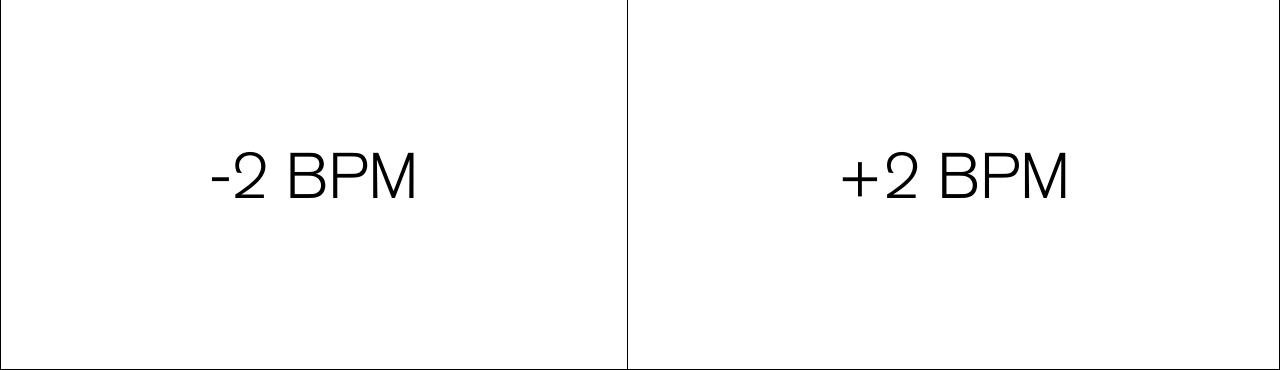
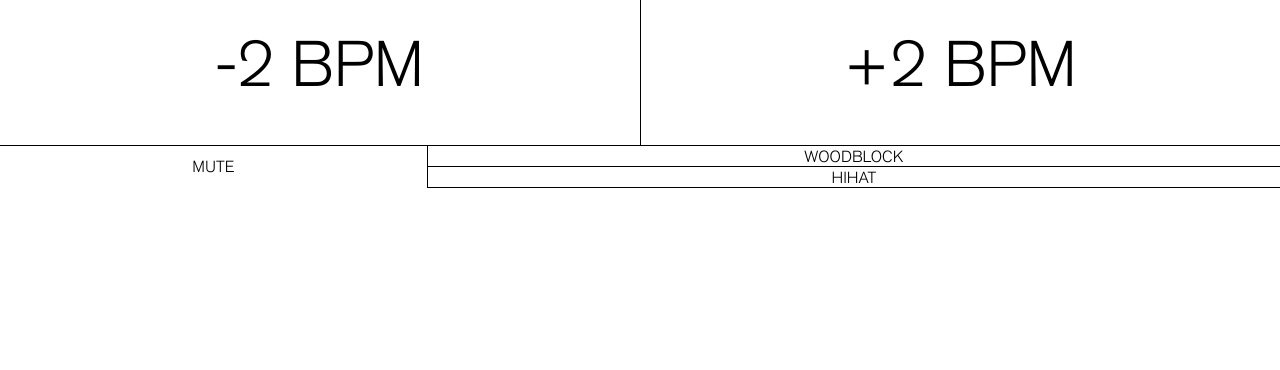
Before and after one commit to nickells/metronome, a website built with webpack: page index.html in a window 1280 px wide. Shown: the part 769-1139 px from the top of the page. After the commit the page ends 957 px from the top, so only its background shows below. Built offline with Linux system fonts and the light colour scheme.

Commit message:
added buttons

```diff
--- a/index.html
+++ b/index.html
@@ -15,6 +15,15 @@
       <div>-2 BPM</div>
       <div>+2 BPM</div>
     </div>
+    <div class="controls">
+      <div class="mute">
+        <span>MUTE</span>
+      </div>
+      <div class="sound">
+        <div>WOODBLOCK</div>
+        <div>HIHAT</div>
+      </div>
+    </div>
   </div>
   <script>
   // analytics
--- a/src/scripts/globals.js
+++ b/src/scripts/globals.js
@@ -1,4 +1,6 @@
 const { bpmToInterval, clamp } = require('./utils')
+const { getMutedStatus } = require('./mute')
+const { getCurrentSound } = require('./sounds')
 
 const $bpm = document.getElementsByClassName('bpm')[0]
 const $sound = new Audio('perc-808.wav')
@@ -21,7 +23,9 @@ const updateBpm = (newBpm) => {
 
 
 function tick(){
-  $sound.play()
+  if (!getMutedStatus()) {
+    getCurrentSound().play()
+  }
   setTimeout(tick, getInterval())
 }
 
--- a/src/scripts/index.js
+++ b/src/scripts/index.js
@@ -17,7 +17,6 @@ const { updateBpm, tick } = require('./globals')
 
 
 document.body.addEventListener('click', function init(){
-  window.scrollTo(0,1)
   // document.documentElement.requestFullscreen()
   // document.documentElement.webkitRequestFullscreen()
   tick()
--- /dev/null
+++ b/src/scripts/mute.js
@@ -0,0 +1,12 @@
+const $toggle = document.getElementsByClassName('mute')[0]
+
+let _isMuted = false
+
+$toggle.addEventListener('click', () => {
+  _isMuted = !_isMuted
+})
+
+
+module.exports = {
+  getMutedStatus: () => _isMuted
+}
--- /dev/null
+++ b/src/scripts/sounds.js
@@ -0,0 +1,18 @@
+const sounds = {
+  woodblock: new Audio('perc-808.wav'),
+  hihat: new Audio('hihat-acoustic01.wav')
+}
+
+const $sounds = document.querySelectorAll('.sound div')
+
+let _currentSound = sounds.woodblock
+
+$sounds.forEach($sound => {
+  $sound.addEventListener('click', (e) => {
+    _currentSound = sounds[e.target.innerHTML.toLowerCase()]
+  })
+})
+
+module.exports = {
+  getCurrentSound: () => _currentSound
+}
--- a/src/styles/index.less
+++ b/src/styles/index.less
@@ -50,14 +50,45 @@ body {
   user-select: none;
   -webkit-tap-highlight-color: transparent;
   div {
-    height: 30vw;
+    height: 20vh;
     border: 1px solid black;
+    display: flex;
+    width: 33.3333%;
+    align-items: center;
+    justify-content: center;
+    flex-grow: 1;
+    &:nth-child(1) {
+      border-left: 0px;
+    }
+    &:nth-child(2) {
+      border-left: 0px;
+      border-right: 0px;
+    }
+  }
+}
+
+.controls {
+  display: flex;
+  width: 100%;
+  height: 20vh;
+  font-family: 'AkzidenzGroteskLight';
+  .sound {
+    width: calc(200 / 3%);
+    flex-direction: column;
+    div {
+      border: 1px solid black;
+      border-width: 0px 0px 1px 1px;
+      display: flex;
+      align-items: center;
+      justify-content: center;
+      height: 50%;
+    }
+  }
+  .mute {
+    width: calc(100 / 3%);
     display: flex;
     align-items: center;
     justify-content: center;
     flex-grow: 1;
-    &:nth-child(2) {
-      border-left: 0px;
-    }
   }
 }
--- a/styles.css
+++ b/styles.css
@@ -44,13 +44,43 @@ body {
   -webkit-tap-highlight-color: transparent;
 }
 .inc-dec div {
-  height: 30vw;
+  height: 20vh;
   border: 1px solid black;
+  display: flex;
+  width: 33.3333%;
+  align-items: center;
+  justify-content: center;
+  flex-grow: 1;
+}
+.inc-dec div:nth-child(1) {
+  border-left: 0px;
+}
+.inc-dec div:nth-child(2) {
+  border-left: 0px;
+  border-right: 0px;
+}
+.controls {
+  display: flex;
+  width: 100%;
+  height: 20vh;
+  font-family: 'AkzidenzGroteskLight';
+}
+.controls .sound {
+  width: calc(66.66666667%);
+  flex-direction: column;
+}
+.controls .sound div {
+  border: 1px solid black;
+  border-width: 0px 0px 1px 1px;
+  display: flex;
+  align-items: center;
+  justify-content: center;
+  height: 50%;
+}
+.controls .mute {
+  width: calc(33.33333333%);
   display: flex;
   align-items: center;
   justify-content: center;
   flex-grow: 1;
 }
-.inc-dec div:nth-child(2) {
-  border-left: 0px;
-}
```
Also changed, not shown: dist/bundle.js.
